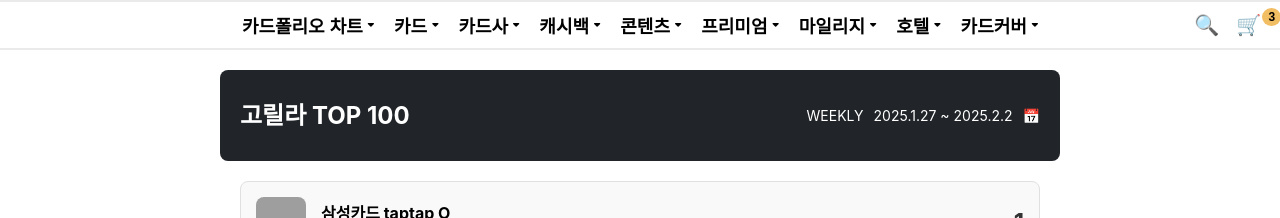
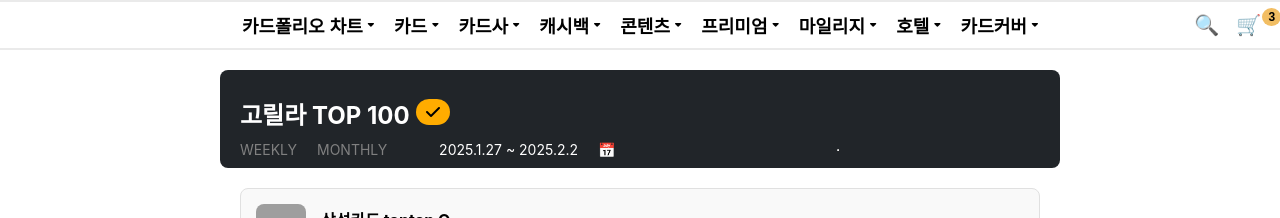
Before and after one commit to dmswl2515/CardFolio, a React (Create React App) app in the folder frontend/: page /CardFolio/top100 in a window 1280 px wide. Shown: the part 408-626 px from the top of the page. Built offline with nearby package versions, Linux system fonts and the light colour scheme; grey boxes are pictures that could not be loaded.

Commit message:
modify top100 chart style[skip ci]

```diff
--- a/frontend/src/Component/CardRanking/CardRanking.jsx
+++ b/frontend/src/Component/CardRanking/CardRanking.jsx
@@ -1,4 +1,4 @@
-import React from "react";
+import { useMemo } from "react";
 import styled from "styled-components";
 import CardData from "../CardData";
 
@@ -10,9 +10,6 @@ const Container = styled.div`
 `;
 
 const TitleSection = styled.div`
-  display: flex;
-  justify-content: space-between;
-  align-items: center;
     width: 100%;
     max-width: 800px;
     padding: 10px 20px;
@@ -22,17 +19,48 @@ const TitleSection = styled.div`
     margin-bottom: 20px;
 `;
 
+const TitleContainer = styled.div`
+    display: flex;
+    position: relative;
+`;
+
 const Title = styled.h1`
     font-size: 24px;
     font-weight: bold;
-  margin-bottom: 20px;
+    margin-bottom: 10px;
+`;
+
+const CheckButton = styled.div`
+    position: absolute;
+    top: 31%;
+    left: 22%;
+    background: #ffac00;
+    padding: 3px 10px;
+    border-radius: 15px;
+    color : black;
 `;
 
 const SubInfo = styled.div`
     font-size: 14px;
     display: flex;
     align-items: center;
-  gap: 10px;
+    gap: 20px;
+
+    span: nth-child(1),
+    span:nth-child(2) {
+    color: gray;
+    font-weight: 400;
+    cursor: pointer;
+    transition: color 0.2s ease, transform 0.2s ease;
+
+    &:hover {
+        color : #fff;
+    }
+
+    &:active {
+        color : #FFAC00;
+    }
+    }
 `;
 
 const CardWrapper = styled.div`
@@ -86,18 +114,23 @@ const CardRank = styled.div`
 `;
 
 const CardRanking = () => {
-    const sortedData = CardData.sort((a, b) => b.count - a.count);
+    const sortedData = useMemo(() => [...CardData].sort((a, b) => b.count - a.count), [CardData]);
 
     return (
         <Container>
             <TitleSection>
+                <TitleContainer>
                     <Title>고릴라 TOP 100</Title>
+                    <CheckButton><i class="fa-solid fa-check"></i></CheckButton>
+                </TitleContainer>
                 <SubInfo>
                     <span>WEEKLY</span>
+                    <span>MONTHLY</span> &nbsp;&nbsp;&nbsp;
                     <span>2025.1.27 ~ 2025.2.2</span>
                     <span role="img" aria-label="calendar">
                         📅
                     </span>
+                    <hr/>
                 </SubInfo>
             </TitleSection>
 
```
Also changed, not shown: frontend/src/Component/CardIntroduction/CardIntroduction.css (line endings or trailing spaces). Lines whose indentation alone changed are shown as unchanged.
